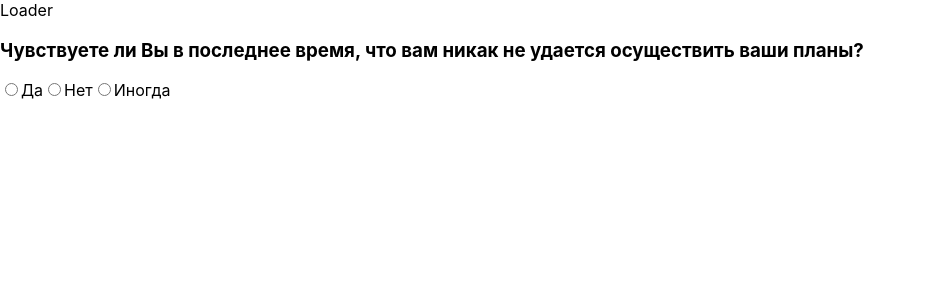
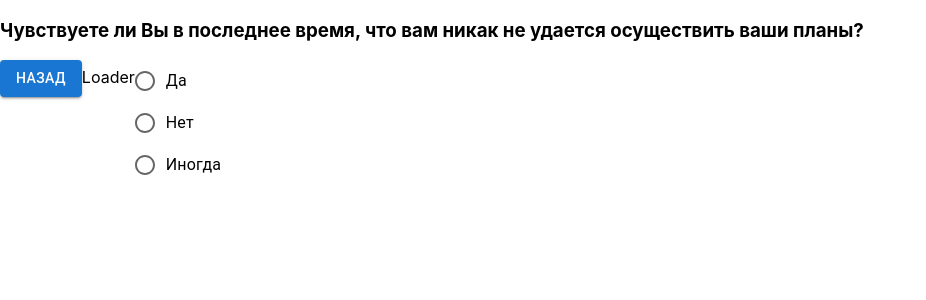
Before and after one commit to PawelYarko/goroskop, a React (Create React App) app: page /plan in a window 1280 px wide. Shown: the top 300 px of the page, without its empty margins (0-926 px from the left). Built offline with nearby package versions, Linux system fonts and the light colour scheme.

Commit message:
rewrite commponents

```diff
--- a/src/components/Day/Day.jsx
+++ b/src/components/Day/Day.jsx
@@ -1,12 +1,12 @@
 import { Link, useLocation} from 'react-router-dom';
 import { useState } from 'react';
 import ButtonBack from '../ButtonBack/ButtonBack';
-import ButtonNext from '../ButtonNext/ButtonNext';
 import Radio from '@mui/material/Radio';
 import RadioGroup from '@mui/material/RadioGroup';
 import FormControlLabel from '@mui/material/FormControlLabel';
 import FormControl from '@mui/material/FormControl';
 import FormLabel from '@mui/material/FormLabel';
+import Button from '@mui/material/Button';
 import s from '../Home/Home.module.css';
 
 const Day = () => {
@@ -28,13 +28,13 @@ return(
         name="radio-buttons-group"
         onChange={(e) => setDay(e.target.value)}
       >
-        <FormControlLabel value="Утро" control={<Radio />} label="Утро" />
-        <FormControlLabel value="Ночь" control={<Radio />} label="Ночь" />
-        <FormControlLabel value="Вечер" control={<Radio />} label="Вечер" />
-        <FormControlLabel value="День" control={<Radio />} label="День" />
+        <FormControlLabel value="morning" control={<Radio />} label="Утро" />
+        <FormControlLabel value="night" control={<Radio />} label="Ночь" />
+        <FormControlLabel value="evening" control={<Radio />} label="Вечер" />
+        <FormControlLabel value="day" control={<Radio />} label="День" />
       </RadioGroup>
     </FormControl>
-  {day && <Link className={s.button} to="/night"><ButtonNext/></Link>}
+  {day && <Link className={s.button} to="/night" ><Button type="submit" variant="contained">Далее</Button></Link>}
   </>
 );
 }
--- a/src/components/Home/Home.jsx
+++ b/src/components/Home/Home.jsx
@@ -5,11 +5,12 @@ import RadioGroup from '@mui/material/RadioGroup';
 import FormControlLabel from '@mui/material/FormControlLabel';
 import FormControl from '@mui/material/FormControl';
 import FormLabel from '@mui/material/FormLabel';
-import ButtonNext from '../ButtonNext/ButtonNext';
+import Button from '@mui/material/Button';
 import s from './Home.module.css';
 
 const Home = () => {
   const [gender, setGender] = useState(null);
+  console.log(gender)
     return (
       <>
       <img src="" alt=""/>
@@ -25,11 +26,11 @@ const Home = () => {
         name="radio-buttons-group"
         onChange={(e) => setGender(e.target.value)}
       >
-        <FormControlLabel control={<Radio />}value="Женщина" label="Female" />
-        <FormControlLabel control={<Radio />} value="Мужчина" label="Male" />
+        <FormControlLabel value="Female" control={<Radio />} label="Женщина" />
+        <FormControlLabel value="Male" control={<Radio />}  label="Мужчина" />
       </RadioGroup>
     </FormControl>
-    {gender && <Link className={s.button} to="/day"><ButtonNext/></Link>}
+    {gender && <Link className={s.button} to="/day" ><Button type="submit" variant="contained">Далее</Button></Link>}
       </>
     );
   };
--- a/src/components/Night/Night.jsx
+++ b/src/components/Night/Night.jsx
@@ -1,26 +1,49 @@
-
+import { Link, useLocation } from 'react-router-dom';
+import { useState } from 'react';
+import ButtonBack from '../ButtonBack/ButtonBack';
+import Radio from '@mui/material/Radio';
+import RadioGroup from '@mui/material/RadioGroup';
+import FormControlLabel from '@mui/material/FormControlLabel';
+import FormControl from '@mui/material/FormControl';
+import FormLabel from '@mui/material/FormLabel';
+import Button from '@mui/material/Button';
+import s from '../Home/Home.module.css';
 
 const Night = () => {
+  const [night, setNight] = useState(null);
+  const location = useLocation();
 
-    return(
-        <>
-        <span>Loader</span>
-        <form >
-              <h3>Подскажите, мучает ли Вас бессонница последнее время?</h3>
-              <label>
-                <input type="radio"/>
-                Да
-              </label>
-              <label>
-                <input type="radio"/>
-                Нет
-              </label>
-              <label>
-                <input type="radio"/>
-                Иногда
-              </label>
-          </form>
-        </>
-    );
-    }
-    export default Night;
+  const backLinkHref = location.state?.from ?? '/';
+
+  return (
+    <>
+      <ButtonBack to={backLinkHref} />
+      <span>Loader</span>
+      <FormControl>
+        <FormLabel id="demo-radio-buttons-group-label" />
+        <RadioGroup
+          aria-labelledby="demo-radio-buttons-group-label"
+          defaultValue="female"
+          name="radio-buttons-group"
+          onChange={e => setNight(e.target.value)}
+        >
+          <FormControlLabel value="yes" control={<Radio />} label="Да" />
+          <FormControlLabel value="no" control={<Radio />} label="Нет" />
+          <FormControlLabel
+            value="sometimes"
+            control={<Radio />}
+            label="Иногда"
+          />
+        </RadioGroup>
+      </FormControl>
+      {night && (
+        <Link className={s.button} to="/plan">
+          <Button type="submit" variant="contained">
+            Далее
+          </Button>
+        </Link>
+      )}
+    </>
+  );
+};
+export default Night;
--- a/src/components/Plan/Plan.jsx
+++ b/src/components/Plan/Plan.jsx
@@ -1,25 +1,50 @@
+import { Link, useLocation } from 'react-router-dom';
+import { useState } from 'react';
+import ButtonBack from '../ButtonBack/ButtonBack';
+import Radio from '@mui/material/Radio';
+import RadioGroup from '@mui/material/RadioGroup';
+import FormControlLabel from '@mui/material/FormControlLabel';
+import FormControl from '@mui/material/FormControl';
+import FormLabel from '@mui/material/FormLabel';
+import Button from '@mui/material/Button';
+import s from '../Home/Home.module.css';
 
 
 const Plan = () => {
+  const[plan, setPlan] = useState(null);
+  const location = useLocation();
+
+  const backLinkHref = location.state?.from ?? '/';
 
     return(
-        <>
-        <span>Loader</span>
-        <form >
-              <h3>Чувствуете ли Вы в последнее время, что вам никак не удается осуществить ваши планы?</h3>
-              <label>
-                <input type="radio"/>
-                Да
-              </label>
-              <label>
-                <input type="radio"/>
-                Нет
-              </label>
-              <label>
-                <input type="radio"/>
-                Иногда
-              </label>
-          </form>
+      <>
+      <h3>Чувствуете ли Вы в последнее время, что вам никак не удается осуществить ваши планы?</h3>
+      <ButtonBack to={backLinkHref} />
+      <span>Loader</span>
+      <FormControl>
+        <FormLabel id="demo-radio-buttons-group-label" />
+        <RadioGroup
+          aria-labelledby="demo-radio-buttons-group-label"
+          defaultValue="female"
+          name="radio-buttons-group"
+          onChange={e => setPlan(e.target.value)}
+        >
+          <FormControlLabel value="yes" control={<Radio />} label="Да" />
+          <FormControlLabel value="no" control={<Radio />} label="Нет" />
+          <FormControlLabel
+            value="sometimes"
+            control={<Radio />}
+            label="Иногда"
+          />
+        </RadioGroup>
+      </FormControl>
+      {plan && (
+        <Link className={s.button} to="/year">
+          <Button type="submit" variant="contained">
+            Далее
+          </Button>
+        </Link>
+      )}
         </>
     );
     }
```
